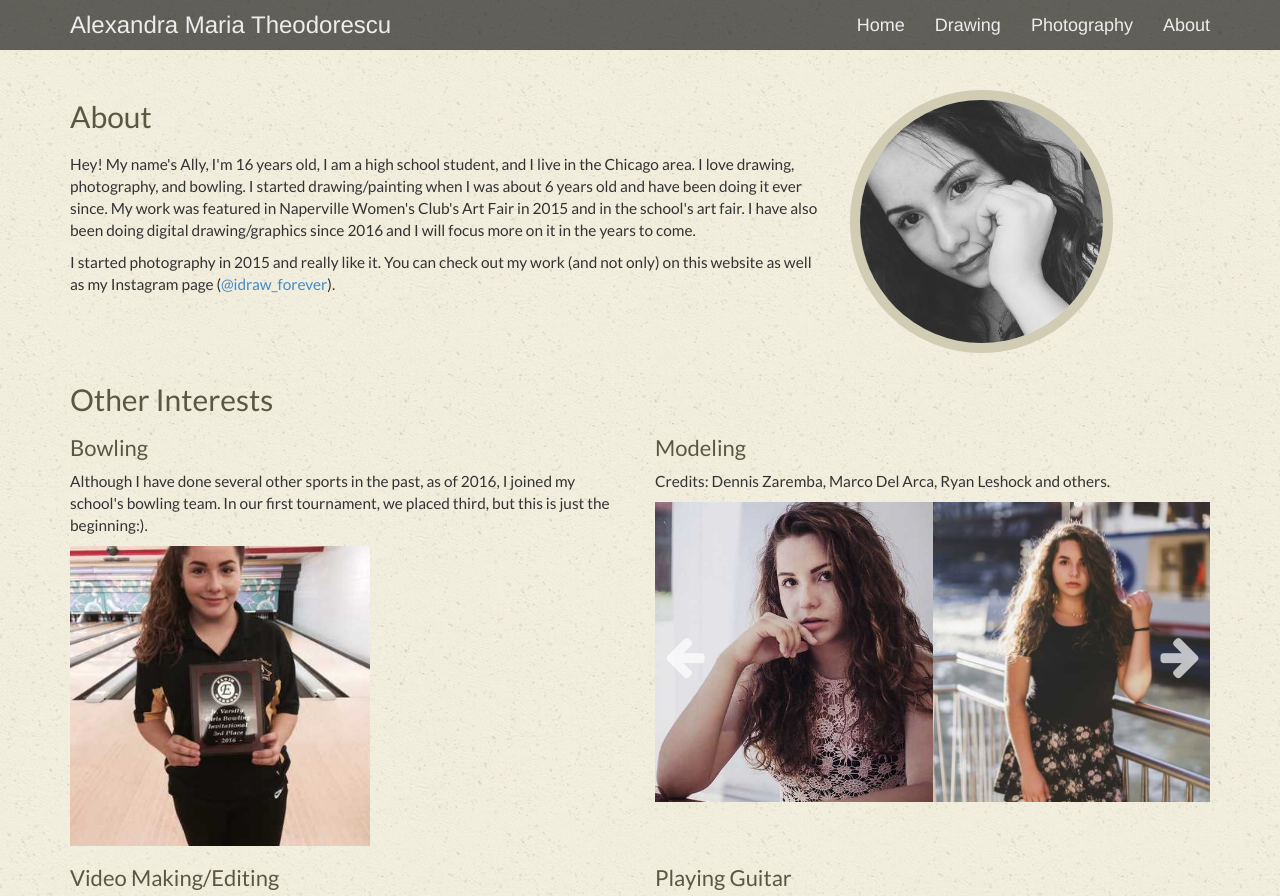
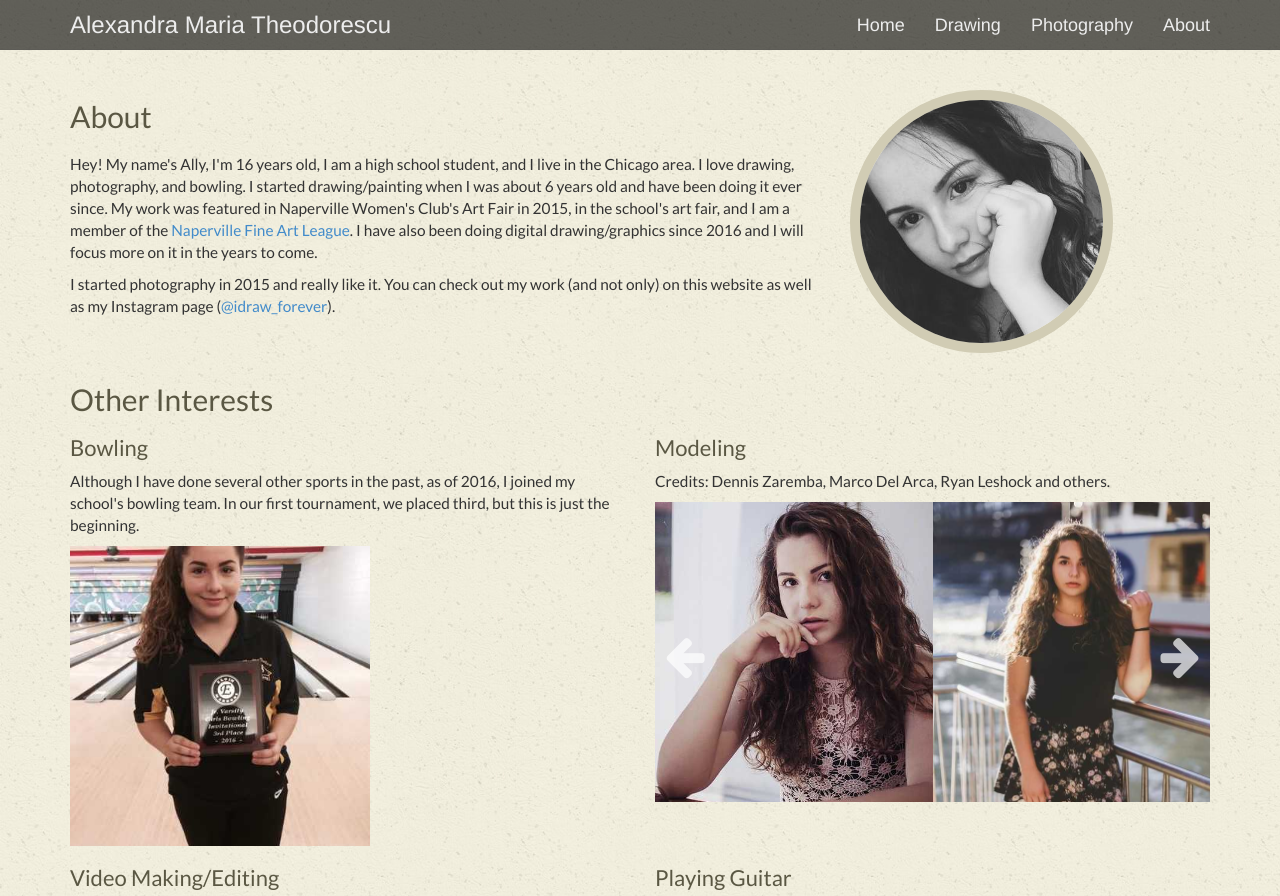
Before and after one commit to allyth/allyth, a Jekyll site: the page built from about.html, in a window 1280 px wide and 1387 px high, cut to the strip 0-896 px from the top of the window. Built offline with Jekyll 4.4.1, drawn with Linux system fonts in a browser that asks for light colours; some web fonts are replaced.

Commit message:
added nal

```diff
--- a/about.html
+++ b/about.html
@@ -9,7 +9,7 @@ title: About
             <h2>About</h2>
 
             <div style="padding: 10px 0px;">
-                <p>Hey! My name's Ally, I'm 16 years old, I am a high school student, and I live in the Chicago area. I love drawing, photography, and bowling. I started drawing/painting when I was about 6 years old and have been doing it ever since. My work was featured in Naperville Women's Club's Art Fair in 2015 and in the school's art fair. I have also been doing digital drawing/graphics since 2016 and I will focus more on it in the years to come.</p>
+                <p>Hey! My name's Ally, I'm 16 years old, I am a high school student, and I live in the Chicago area. I love drawing, photography, and bowling. I started drawing/painting when I was about 6 years old and have been doing it ever since. My work was featured in Naperville Women's Club's Art Fair in 2015, in the school's art fair, and I am a member of the <a href="http://www.napervilleartleague.com/alexandra-theodorescu.html">Naperville Fine Art League</a>. I have also been doing digital drawing/graphics since 2016 and I will focus more on it in the years to come.</p>
                 <p>I started photography in 2015 and really like it. You can check out my work (and not only) on this website as well as my Instagram page (<a href="https://www.instagram.com/idraw_forever/">@idraw_forever</a>).</p>
                 <!--<br>-->
             </div>
@@ -29,7 +29,7 @@ title: About
         <div class="col-md-6">
             <h3>Bowling</h3>
 
-            <p>Although I have done several other sports in the past, as of 2016, I joined my school's bowling team. In our first tournament, we placed third, but this is just the beginning:).</p>
+            <p>Although I have done several other sports in the past, as of 2016, I joined my school's bowling team. In our first tournament, we placed third, but this is just the beginning.</p>
             <p>
                 <img style="width: 300px;" src="/img/site/bowling-tournament-2016.jpg" />
             </p>
```
